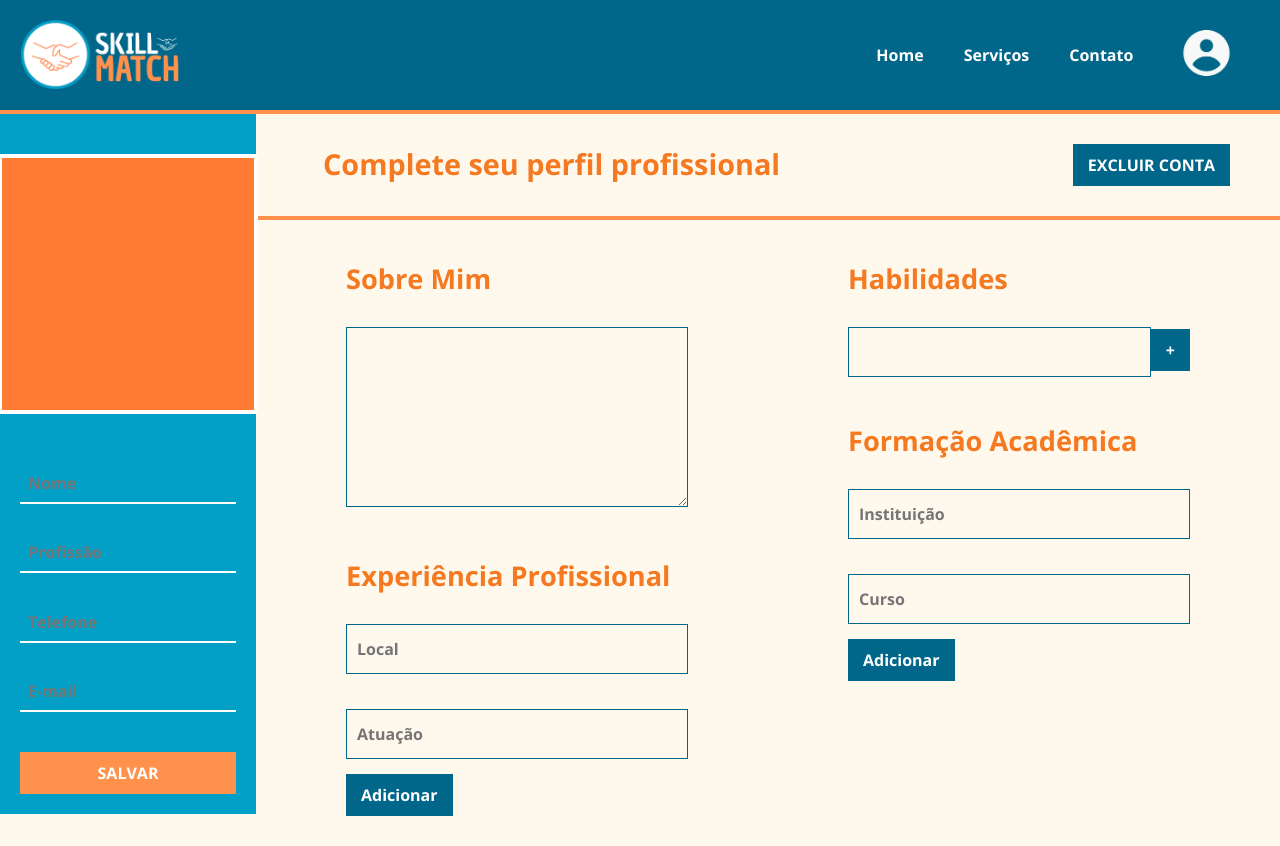
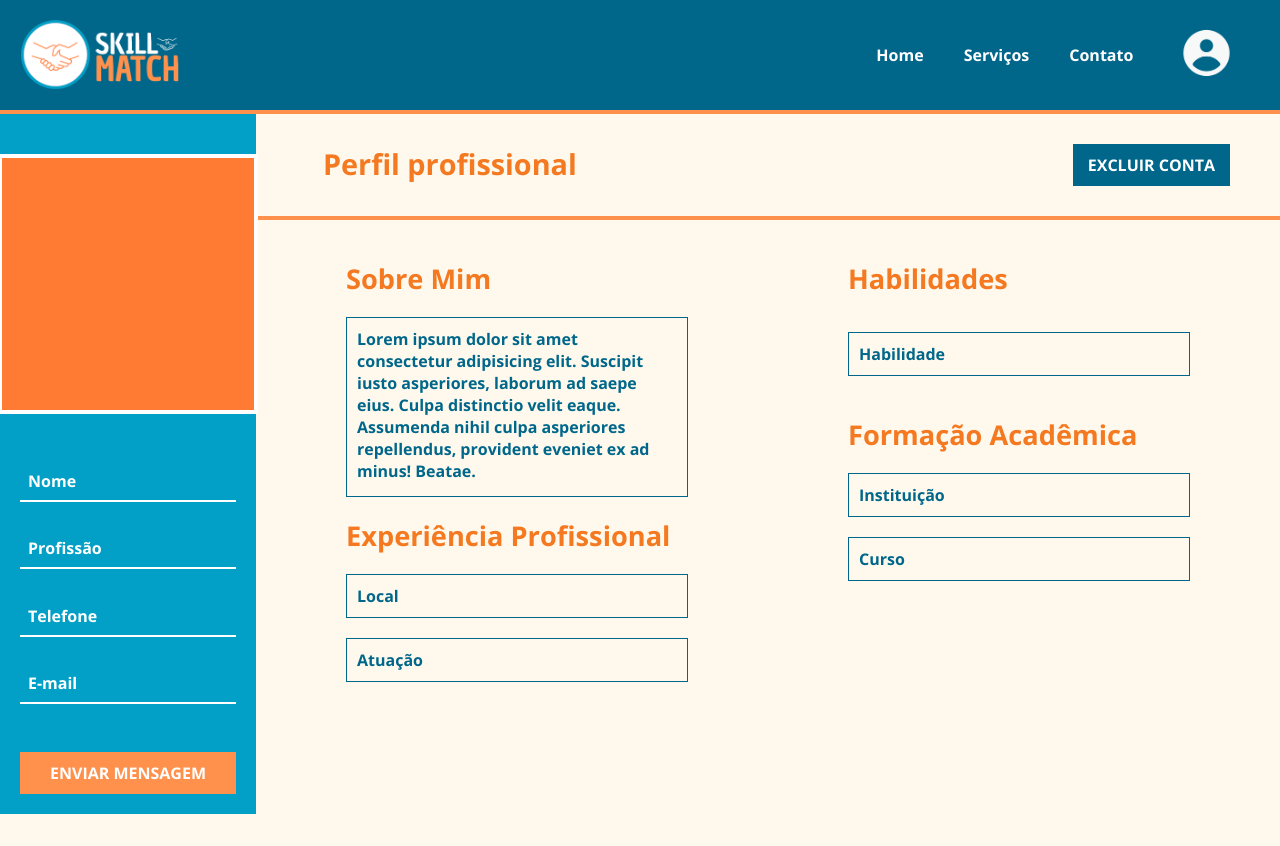
Before and after one commit to karlosmafra/frontend_pi, a Vue app: page /profissional in a window 1280 px wide. After the commit the page ends 814 px from the top, so only its background shows below. Built offline with nearby package versions, Linux system fonts and the light colour scheme; a web font is replaced by a local one.

Commit message:
Pagina de informacoes de profissional

```diff
--- a/src/components/AreaCadastro.vue
+++ b/src/components/AreaCadastro.vue
@@ -69,7 +69,7 @@ function salvarLocalmente(tipo) {
 
   localStorage.setItem('user', JSON.stringify(user));
   alert('Cadastro realizado com sucesso!');
-  router.push('/');
+  router.push('/home');
 
 }
 
--- a/src/components/BarraNav.vue
+++ b/src/components/BarraNav.vue
@@ -13,7 +13,7 @@
             <RouterLink to="/home">Home</RouterLink>
             <RouterLink to="/servicos">Serviços</RouterLink>
             <RouterLink to="/">Contato</RouterLink>
-            <RouterLink to="/profissional" style="margin: 0px;"><img src="../assets/img/avatar.png" alt="Ícone de perfil" height="60px"></RouterLink>
+            <RouterLink to="/perfil" style="margin: 0px;"><img src="../assets/img/avatar.png" alt="Ícone de perfil" height="60px"></RouterLink>
         </div>
     </nav>
     <hr>
--- a/src/components/BotaoQuadrado.vue
+++ b/src/components/BotaoQuadrado.vue
@@ -24,6 +24,7 @@ const props = defineProps({
         color: #ffffff;
         background-color: v-bind(cor);
         text-decoration: none;
+        cursor: pointer;
     }
 
     button:hover {
--- a/src/components/CardProfissional.vue
+++ b/src/components/CardProfissional.vue
@@ -1,83 +1,120 @@
 <script setup>
-import { RouterLink } from 'vue-router';
-import BotaoQuadrado from './BotaoQuadrado.vue';
+import { RouterLink } from 'vue-router'
+import BotaoQuadrado from './BotaoQuadrado.vue'
 
 defineProps({
   prof: Object
-});
+})
 
+function getInicial(nome) {
+  return nome ? nome.charAt(0).toUpperCase() : '?'
+}
 </script>
 
 <template>
-
   <div class="card">
-    <div class="nome-foto">
-      <div class="nome">
-        <h2 id="card-nome">{{ prof.nome }}</h2>
-        <h3 id="card-funcao">{{ prof.funcao }}</h3>
+    <div class="topo">
+      <div class="dados">
+        <h2 class="nome">{{ prof.nome }}</h2>
+        <h3 class="funcao">{{ prof.funcao }}</h3>
       </div>
-      <div class="foto">
-        <img v-if="prof.imagem" :src="prof.imagem" alt="Foto do profissional" id="card-img">
+      <div class="avatar">
+        <img v-if="prof.imagem" :src="prof.imagem" alt="Foto do profissional" class="foto" />
+        <div v-else class="inicial">{{ getInicial(prof.nome) }}</div>
       </div>
     </div>
-    <div class="reviews-links">
-        <p>clientes satisfeitos</p>
-        <BotaoQuadrado class="btn-contato" :texto="'ENTRAR EM CONTATO'" :cor="'var(--cor-azul-escuro)'"/> <br>
-        <RouterLink to="/profissional">Mais informações</RouterLink>
+
+    <div class="estrelas">
+      <span>⭐</span><span>⭐</span><span>⭐</span><span>⭐</span><span>⭐</span>
     </div>
+
+    <p class="clientes">+de {{ prof.clientes }} clientes satisfeitos</p>
+
+    <RouterLink to="/profissional">
+      <BotaoQuadrado class="btn-contato" :texto="'ENTRAR EM CONTATO'" :cor="'var(--cor-azul-escuro)'" />
+    </RouterLink> <br>
+
+    <RouterLink to="/profissional" class="mais-info">Mais informações</RouterLink>
   </div>
-
 </template>
 
 <style scoped>
-
 .card {
-  width: 100%;
-  max-width: 350px;
+  width: 350px;
   background: var(--cor-azul);
   color: white;
   padding: 24px;
-  text-align: center;
+  text-align: left;
+  border-radius: 4px;
 }
 
-.nome-foto {
-    display: flex;
-    justify-content: space-between;
-    text-align: left;
+.topo {
+  display: flex;
+  justify-content: space-between;
+  align-items: center;
+  text-align: left;
+  margin-bottom: 16px;
 }
 
-.reviews-links {
-    text-align: left;
+.dados {
+  flex: 1;
 }
 
-#card-img {
-  width: 100%;
-  height: auto;
-  border-radius: 8px;
+.nome {
+  font-size: 1.3rem;
+  margin: 0;
 }
 
-#card-nome {
-  font-size: 1.3rem;
+.funcao {
+  font-size: 1rem;
+  margin: 4px 0 0;
 }
 
-#card-funcao {
-  font-size: 1.1rem;
-  margin-bottom: 10px;
+.avatar {
+  width: 60px;
+  height: 60px;
+  margin-left: 12px;
+  border-radius: 50%;
+  overflow: hidden;
+  background-color: #f98e45;
+  display: flex;
+  align-items: center;
+  justify-content: left;
 }
 
-.reviews-links p {
-    font-size: 0.9rem;
+.foto {
+  width: 100%;
+  height: 100%;
+  object-fit: cover;
+  border-radius: 50%;
+  border: 2px solid white;
+}
+
+.inicial {
+  font-size: 1.5rem;
+  font-weight: bold;
+  color: white;
+}
+
+.estrelas {
+  margin: 12px 0;
+  font-size: 1.2rem;
+  color: orange;
+}
+
+.clientes {
+  font-size: 0.9rem;
+  margin-bottom: 12px;
 }
 
 .btn-contato {
-    aspect-ratio: 7 / 1;
-    width: 75%;
-    margin: 5px 0px;
+  width: 80%;
+  margin: 8px 0;
 }
 
-.reviews-links a {
-    color: white;
-    font-size: 0.8rem;
+.mais-info {
+  color: white;
+  font-size: 0.8rem;
+  text-decoration: underline;
 }
-
 </style>
--- /dev/null
+++ b/src/components/DetalhesProfissional.vue
@@ -0,0 +1,343 @@
+<script setup>
+import { ref, computed, onMounted } from 'vue'
+import BarraNav from './BarraNav.vue'
+
+const user = ref({
+  name: '',
+  role: '',
+  phone: '',
+  email: '',
+  about: '',
+  image: null,
+  skills: [],
+  experiences: [],
+  education: []
+})
+
+const newSkill = ref('')
+const newExperience = ref({ local: '', funcao: '' })
+const newEducation = ref({ instituicao: '', curso: '' })
+
+const initials = computed(() => {
+  return user.value.name
+    .split(' ')
+    .map(n => n[0])
+    .join('')
+    .slice(0, 2)
+    .toUpperCase()
+})
+
+onMounted(() => {
+  const saved = localStorage.getItem('perfil')
+  if (saved) {
+    user.value = JSON.parse(saved)
+  }
+})
+
+</script>
+
+
+<template>
+
+    <BarraNav/>
+
+    <div class="container">
+
+      <div class="sidebar">
+        <label for="upload">
+          <div class="profile-pic" :style="{ backgroundImage: user.image ? 'url(' + user.image + ')' : '', backgroundSize: 'cover' }">
+            <span v-if="!user.image">{{ initials }}</span>
+          </div>
+        </label>
+
+        <div class="sidebar-info">
+          <p>Nome</p>
+        </div>
+        <div class="sidebar-info">
+          <p>Profissão</p>
+        </div>
+        <div class="sidebar-info">
+          <p>Telefone</p>
+        </div>
+        <div class="sidebar-info">
+          <p>E-mail</p>
+        </div>
+        <button class="save-btn" @click="">ENVIAR MENSAGEM</button>
+
+        <!--
+        <input disabled v-model="user.name" placeholder="Nome">
+        <input disabled v-model="user.role" placeholder="Profissão">
+        <input disabled v-model="user.phone" placeholder="Telefone">
+        <input disabled v-model="user.email" placeholder="E-mail">
+        <button class="save-btn" @click="">SALVAR</button>
+        -->
+
+      </div>
+
+      <div class="main">
+
+        <div class="title">
+          <h2>Perfil profissional</h2>
+          <button class="excluir-btn" @click="">EXCLUIR CONTA</button>
+        </div>
+
+        <hr>
+
+        <div class="container-sections">
+          <div class="container-e">
+
+            <div class="section">
+              <label>Sobre Mim</label>
+              <div class="div-sobre">
+                <p>Lorem ipsum dolor sit amet consectetur adipisicing elit. Suscipit iusto asperiores, laborum ad saepe eius. Culpa distinctio velit eaque. Assumenda nihil culpa asperiores repellendus, provident eveniet ex ad minus! Beatae.</p>
+              </div>
+            </div>
+
+            <div class="section">
+              <label>Experiência Profissional</label>
+              <div class="field-row">
+                <div class="div-info" id="div-exp-local">
+                  <p>Local</p>
+                </div>
+                <div class="div-info" id="div-exp-atuacao">
+                  <p>Atuação</p>
+                </div>
+              </div>
+              <!--
+              <button class="add-btn" @click="addExperience">Adicionar</button>
+              <div class="list">
+                <div class="list-item" v-for="(exp, index) in user.experiences" :key="index">
+                  {{ exp.local }} – {{ exp.funcao }} <button @click="removeExperience(index)">🗑</button>
+                </div>
+              </div>
+              -->
+            </div>
+
+          </div>
+
+          <div class="container-d">
+
+            <div class="section">
+              <label>Habilidades</label>
+              <div class="div-skill">
+                <div class="div-info" id="div-habilidade">
+                  <p>Habilidade</p>
+                </div>
+              </div>
+              <!--
+              <div class="list">
+                <div class="list-item" v-for="(skill, index) in user.skills" :key="index">
+                  {{ skill }} <button @click="removeSkill(index)">🗑</button>
+                </div>
+              </div>
+              -->
+            </div>
+
+            <div class="section">
+              <label>Formação Acadêmica</label>
+              <div class="field-row">
+                <div class="div-info" id="div-edu-instituicao">
+                  <p>Instituição</p>
+                </div>
+                <div class="div-info" id="div-edu-curso">
+                  <p>Curso</p>
+                </div>
+              </div>
+              <!--
+              <button class="add-btn" @click="addEducation">Adicionar</button>
+              <div class="list">
+                <div class="list-item" v-for="(edu, index) in user.education" :key="index">
+                  {{ edu.instituicao }} – {{ edu.curso }} <button @click="removeEducation(index)">🗑</button>
+                </div>
+              </div>
+              -->
+            </div>
+
+          </div>
+
+        </div>
+
+      </div>
+    </div>
+
+</template>
+
+<style scoped>
+    * {
+      box-sizing: border-box;
+    }
+
+    body {
+      margin: 0;
+      font-family: 'Open Sans', sans-serif;
+      background-color: #fff8ee;
+    }
+
+    hr {
+      height: 4px;
+      background-color: var(--cor-laranja);
+      border: none;
+    }
+
+    .container {
+      display: flex;
+    }
+
+    .container-sections {
+      display: flex;
+      padding: 10px;
+    }
+
+    .container-e, .container-d {
+      padding: 10px 80px;
+      flex: 1;
+    }
+
+    .sidebar {
+      height: 87.5vh;
+      width: 20%;
+      background-color: var(--cor-azul);
+      padding: 20px;
+      color: white;
+      display: flex;
+      flex-direction: column;
+      align-items: center;
+      justify-content: space-between;
+    }
+
+    .profile-pic {
+      width: 260px;
+      height: 260px;
+      background-color: #ff7a32;
+      display: flex;
+      justify-content: center;
+      align-items: center;
+      font-size: 80px;
+      font-weight: bold;
+      color: white;
+      margin-bottom: 15px;
+      position: relative;
+      border: 4px solid white;
+      overflow: hidden;
+      cursor: pointer;
+    }
+
+    input[type='file'] {
+      display: none;
+    }
+
+    .main {
+      flex: 1;
+    }
+
+    h2 {
+      color: #f47920;
+      margin-top: 0;
+      font-size: 1.8rem;
+    }
+
+    .title {
+      display: flex;
+      justify-content: space-between;
+      padding: 30px 50px 30px 67px;
+    }
+
+    label {
+      font-weight: bold;
+      font-size: 1.7rem;
+      color: #f47920;
+      display: block;
+      margin: 20px 0px;
+    }
+
+    .div-skill {
+      display: flex;
+      justify-content: space-between;
+      align-items: center;
+    }
+
+    .field-row {
+      gap: 20px;
+    }
+
+    .field-row input {
+      flex: 1;
+    }
+
+    .list {
+      margin-bottom: 10px;
+    }
+
+    .list-item {
+      display: flex;
+      justify-content: space-between;
+      align-items: center;
+      background-color: transparent;
+      color: var(--cor-azul-escuro);
+      border: 1px solid var(--cor-azul-escuro);
+      padding-left: 10px;
+      margin: 10px 0px;
+    }
+
+    .list-item button {
+      background: none;
+      border: none;
+      color: #007a99;
+      font-size: 16px;
+      cursor: pointer;
+    }
+
+    button {
+      background-color: var(--cor-laranja);
+      color: white;
+      border: none;
+      padding: 10px 15px;
+      font-size: 16px;
+      cursor: pointer;
+    }
+
+    .main button {
+      background-color: var(--cor-azul-escuro);
+    }
+
+    .add-btn {
+      margin-top: -20px;
+    }
+
+    .save-btn {
+      width: 100%;
+      margin-top: 20px;
+    }
+
+    .excluir-btn {
+      background-color: #004f61;
+    }
+
+    .div-sobre {
+      border: 1px solid var(--cor-azul-escuro);
+      padding: 10px;
+      height: 180px;
+      color: var(--cor-azul-escuro);
+    }
+
+    .div-info {
+      width: 100%;
+      padding: 10px;
+      margin-top: 15px;
+      margin-bottom: 20px;
+      border: 1px solid var(--cor-azul-escuro);
+      color: var(--cor-azul-escuro);
+      font-size: 16px;
+    }
+
+    .sidebar-info {
+      background-color: transparent;
+      color: white;
+      margin-bottom: 15px;
+      padding: 8px;
+      border: none;
+      border-bottom: 2px solid white;
+      width: 100%;
+    }
+
+</style>
--- a/src/router/index.js
+++ b/src/router/index.js
@@ -4,6 +4,7 @@ import ServicosView from '@/views/ServicosView.vue'
 import CadastroView from '@/views/CadastroView.vue'
 import LoginView from '@/views/LoginView.vue'
 import PerfilProfissionalView from '@/views/PerfilProfissionalView.vue'
+import PaginaProfissionalView from '@/views/PaginaProfissionalView.vue'
 
 const router = createRouter({
   history: createWebHistory(import.meta.env.BASE_URL),
@@ -29,9 +30,14 @@ const router = createRouter({
       component: LoginView,
     },
     {
+      path: '/perfil',
+      name: 'perfil',
+      component: PerfilProfissionalView,
+    },
+    {
       path: '/profissional',
       name: 'profissional',
-      component: PerfilProfissionalView,
+      component: PaginaProfissionalView,
     }
   ],
 })
--- /dev/null
+++ b/src/views/PaginaProfissionalView.vue
@@ -0,0 +1,10 @@
+<script setup>
+    import DetalhesProfissional from '@/components/DetalhesProfissional.vue';
+</script>
+
+
+<template>
+
+    <DetalhesProfissional/>
+
+</template>
```
